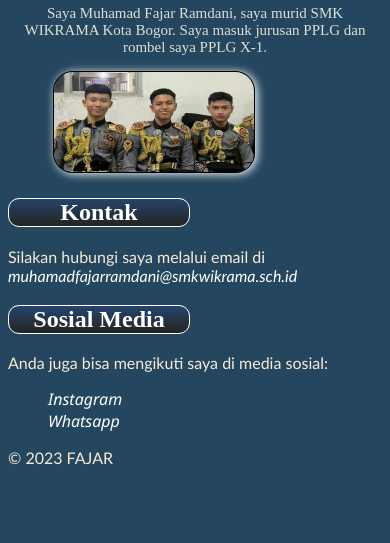
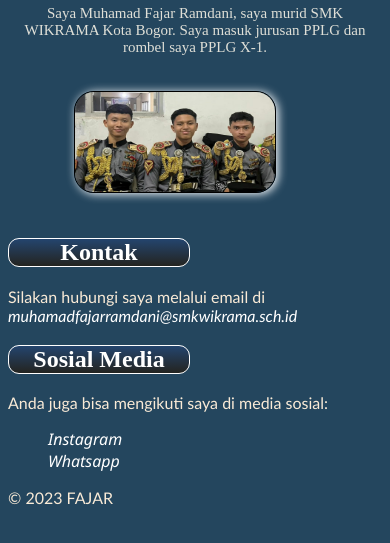
Before and after one commit to Fajaranakbaik1/portofolio.github.io, a plain HTML site: page home.html in a window 390 px wide. Shown: the part 189-732 px from the top of the page. Drawn offline with Linux system fonts and the light colour scheme.

Commit message:
perubahan lagi 16-11

```diff
--- a/responsive/stylecoba.css
+++ b/responsive/stylecoba.css
@@ -150,7 +150,9 @@ body{
         left: 0;
         width: 200px;
         height: 100px;
-        margin-left: 45px;
+        margin-left: 66px;
+        margin-bottom: 20px;
+        margin-top: 20px;
     }
     .header-logo {
         font-size: 15px;
```
